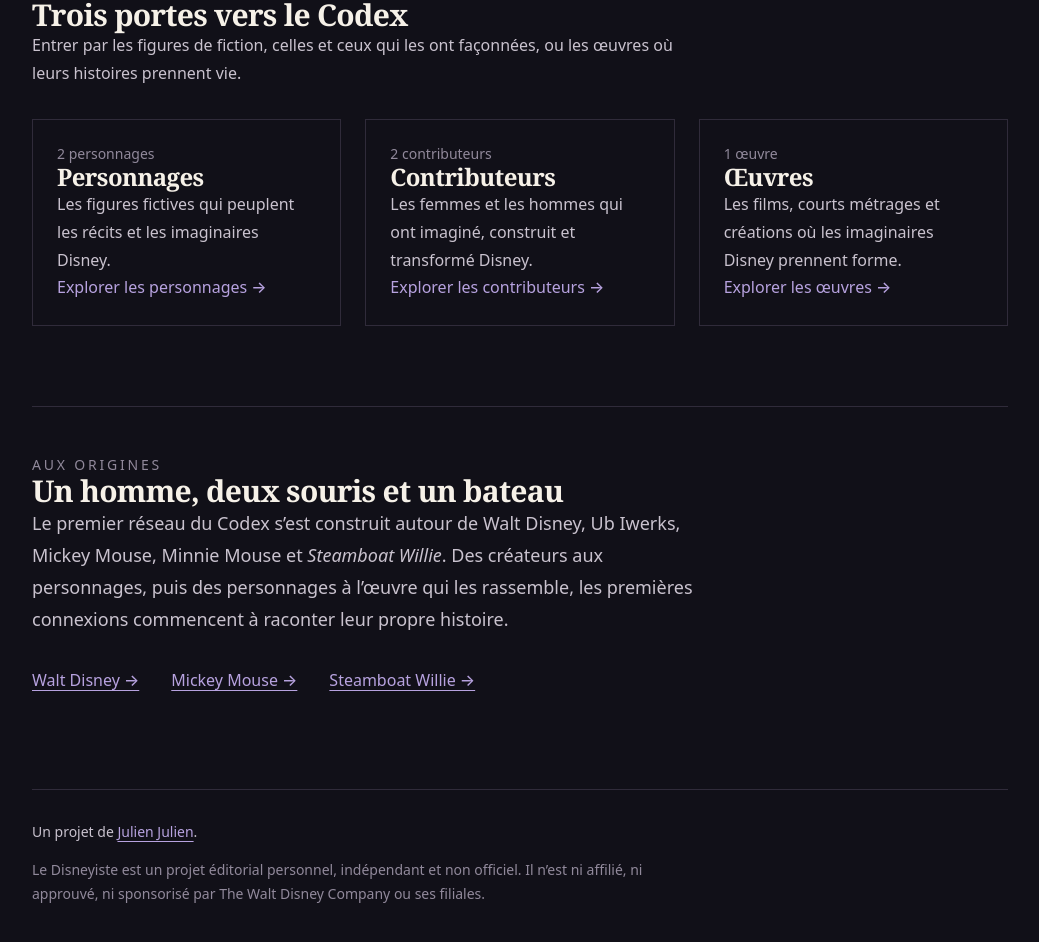
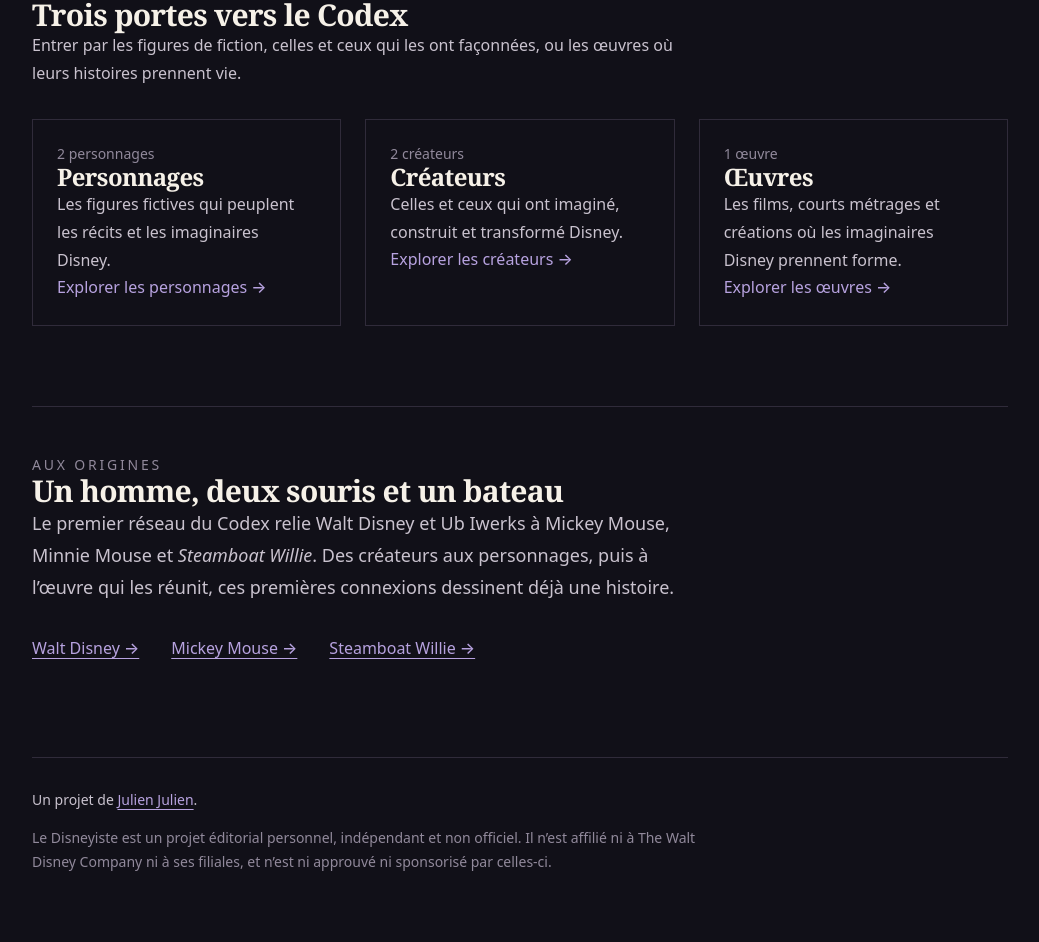
Before and after one commit to iamjulienjulien/ledisneyiste-codex, a Next.js app: page / in a window 1280 px wide. Shown: the part 592-1534 px from the top of the page, without its empty margins (120-1159 px from the left). Built offline with nearby package versions, Linux system fonts and the light colour scheme.

Commit message:
✍️ Scénario > Harmoniser la voix des chemins visibles du Codex > 🐭 Julien

```diff
--- a/src/app/contributeurs/[slug]/page.tsx
+++ b/src/app/contributeurs/[slug]/page.tsx
@@ -64,7 +64,7 @@ export default async function ContributeurPage({
     return (
         <main className="mx-auto w-full max-w-5xl px-6 py-16">
             <CodexFicheHeader
-                eyebrow="Contributeur"
+                eyebrow="Créateur"
                 titre={contributeur.nom}
                 sousTitre={contributeur.sousTitre}
                 introduction={fiche.introduction}
--- a/src/app/contributeurs/page.tsx
+++ b/src/app/contributeurs/page.tsx
@@ -3,9 +3,9 @@ import Link from "next/link";
 import { contributeurs } from "@/data/catalogues";
 
 export const metadata: Metadata = {
-    title: "Contributeurs",
+    title: "Créateurs",
     description:
-        "Explorer les femmes et les hommes qui ont imaginé, construit et transformé Disney.",
+        "Explorer celles et ceux qui ont imaginé, construit et transformé Disney.",
 };
 
 export default function ContributeursPage() {
@@ -16,20 +16,18 @@ export default function ContributeursPage() {
                     Explorer le Codex
                 </p>
 
-                <h1 className="mt-3 text-5xl text-ink">Contributeurs</h1>
+                <h1 className="mt-3 text-5xl text-ink">Créateurs</h1>
 
                 <p className="mt-6 text-lg leading-8 text-ink-soft">
-                    Les femmes et les hommes qui ont imaginé, construit et
-                    transformé Disney.
+                    Celles et ceux qui ont imaginé, construit et transformé
+                    Disney.
                 </p>
             </header>
 
             <section className="mt-12 border-t border-line pt-8">
                 <p className="text-sm text-muted">
                     {contributeurs.length}{" "}
-                    {contributeurs.length > 1
-                        ? "contributeurs"
-                        : "contributeur"}
+                    {contributeurs.length > 1 ? "créateurs" : "créateur"}
                 </p>
 
                 <ul className="mt-6 divide-y divide-line">
--- a/src/app/layout.tsx
+++ b/src/app/layout.tsx
@@ -54,7 +54,7 @@ export default function RootLayout({
                                 href="/contributeurs"
                                 className="text-ink-soft transition-colors hover:text-accent"
                             >
-                                Contributeurs
+                                Créateurs
                             </Link>
 
                             <Link
--- a/src/app/not-found.tsx
+++ b/src/app/not-found.tsx
@@ -5,10 +5,6 @@ export default function NotFound() {
         <main className="flex items-center justify-center px-6 py-16">
             <section className="w-full max-w-2xl">
                 <p className="text-sm font-medium uppercase tracking-[0.24em] text-muted">
-                    Le Codex du Disneyiste
-                </p>
-
-                <p className="mt-8 text-sm font-medium text-muted">
                     Erreur 404
                 </p>
 
@@ -17,17 +13,17 @@ export default function NotFound() {
                 </h1>
 
                 <p className="mt-6 max-w-xl text-lg leading-8 text-ink-soft">
-                    L’entrée que vous cherchez n’existe pas encore, a été
-                    déplacée ou s’est aventurée un peu trop loin dans les
-                    archives.
+                    L’entrée que vous cherchez n’existe pas encore ou a été
+                    déplacée. Elle s’est peut-être aventurée un peu trop loin
+                    dans les archives.
                 </p>
 
-                <div className="mt-10 flex flex-wrap gap-4">
+                <div className="mt-10 grid gap-4 sm:grid-cols-2">
                     <Link
                         href="/"
                         className="font-medium underline underline-offset-4"
                     >
-                        Retourner à l’accueil
+                        Revenir à l’accueil
                     </Link>
 
                     <Link
@@ -41,7 +37,14 @@ export default function NotFound() {
                         href="/contributeurs"
                         className="font-medium underline underline-offset-4"
                     >
-                        Explorer les contributeurs
+                        Explorer les créateurs
+                    </Link>
+
+                    <Link
+                        href="/oeuvres"
+                        className="font-medium underline underline-offset-4"
+                    >
+                        Explorer les œuvres
                     </Link>
                 </div>
             </section>
--- a/src/app/page.tsx
+++ b/src/app/page.tsx
@@ -73,21 +73,19 @@ export default function Home() {
                         <p className="text-sm text-muted">
                             {contributeurs.length}{" "}
                             {contributeurs.length > 1
-                                ? "contributeurs"
-                                : "contributeur"}
+                                ? "créateurs"
+                                : "créateur"}
                         </p>
 
-                        <h3 className="mt-3 text-2xl text-ink">
-                            Contributeurs
-                        </h3>
+                        <h3 className="mt-3 text-2xl text-ink">Créateurs</h3>
 
                         <p className="mt-3 leading-7 text-ink-soft">
-                            Les femmes et les hommes qui ont imaginé, construit
-                            et transformé Disney.
+                            Celles et ceux qui ont imaginé, construit et
+                            transformé Disney.
                         </p>
 
                         <p className="mt-6 font-medium text-accent group-hover:text-accent-hover">
-                            Explorer les contributeurs →
+                            Explorer les créateurs →
                         </p>
                     </Link>
 
@@ -124,12 +122,10 @@ export default function Home() {
                 </h2>
 
                 <p className="mt-4 max-w-2xl text-lg leading-8 text-ink-soft">
-                    Le premier réseau du Codex s’est construit autour de Walt
-                    Disney, Ub Iwerks, Mickey Mouse, Minnie Mouse et{" "}
-                    <em>Steamboat Willie</em>. Des créateurs aux personnages,
-                    puis des personnages à l’œuvre qui les rassemble, les
-                    premières connexions commencent à raconter leur propre
-                    histoire.
+                    Le premier réseau du Codex relie Walt Disney et Ub Iwerks à
+                    Mickey Mouse, Minnie Mouse et <em>Steamboat Willie</em>. Des
+                    créateurs aux personnages, puis à l’œuvre qui les réunit,
+                    ces premières connexions dessinent déjà une histoire.
                 </p>
 
                 <div className="mt-8 flex flex-wrap gap-x-8 gap-y-4">
@@ -173,9 +169,9 @@ export default function Home() {
 
                     <p className="max-w-2xl text-sm leading-6 text-muted">
                         Le Disneyiste est un projet éditorial personnel,
-                        indépendant et non officiel. Il n’est ni affilié, ni
-                        approuvé, ni sponsorisé par The Walt Disney Company ou
-                        ses filiales.
+                        indépendant et non officiel. Il n’est affilié ni à The
+                        Walt Disney Company ni à ses filiales, et n’est ni
+                        approuvé ni sponsorisé par celles-ci.
                     </p>
                 </div>
             </footer>
--- a/src/data/catalogues/contributeurs.json
+++ b/src/data/catalogues/contributeurs.json
@@ -9,6 +9,6 @@
         "slug": "ub-iwerks",
         "nom": "Ub Iwerks",
         "type": "contributeur",
-        "sousTitre": "L'animateur et inventeur derrière les premiers pas de Mickey"
+        "sousTitre": "L’animateur et inventeur derrière les premiers pas de Mickey"
     }
 ]
--- a/src/data/catalogues/personnages.json
+++ b/src/data/catalogues/personnages.json
@@ -9,6 +9,6 @@
         "slug": "minnie-mouse",
         "nom": "Minnie Mouse",
         "type": "personnage",
-        "sousTitre": "L'autre souris des origines"
+        "sousTitre": "L’icône née aux côtés de Mickey"
     }
 ]
```
